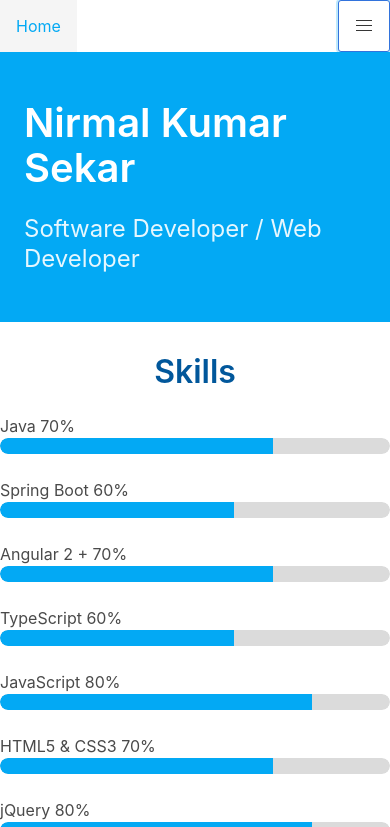
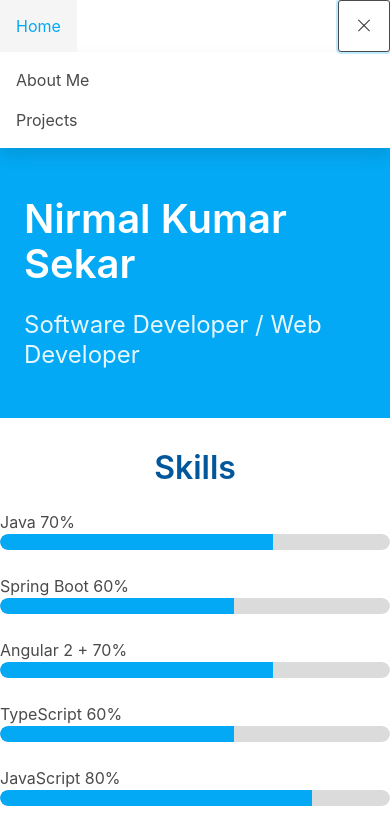
Before and after one commit to MosheMalatji/portfolio-with-bulma, a website: page index.html in a window 390 px wide. Both pictures are taken after a click on the button 364 px from the left and 26 px from the top of the page. Shown: the top 827 px of the page. Drawn offline with nearby package versions, Linux system fonts and the light colour scheme.

Commit message:
1.Added bulma navbar burger toggle 2.Added jquery

```diff
--- a/index.html
+++ b/index.html
@@ -7,6 +7,7 @@
   <meta name="viewport" content="width=device-width, initial-scale=1">
   <title>Nirmal Kumar Sekar</title>
   <link rel="stylesheet" href="css/main.css">
+  <script src="https://code.jquery.com/jquery-3.2.1.min.js"></script>
 </head>
 
 <body>
@@ -15,14 +16,14 @@
       <a class="navbar-item" href="#">Home
       </a>
 
-      <button class="button navbar-burger">
+      <button class="button navbar-burger" data-target="navMenu">
         <span></span>
         <span></span>
         <span></span>
       </button>
     </div>
 
-    <div class="navbar-menu">
+    <div class="navbar-menu" id="navMenu">
       <div class="navbar-start">
         <a class="navbar-item" href="#about-me">About Me
         </a>
--- a/lib/main.js
+++ b/lib/main.js
@@ -1,5 +1,16 @@
 'use strict';
 
-document.addEventListener('DOMContentLoaded', function () {
-  console.log('Hello Bulma!');
+//bulma navbar burgers toggle logic
+$(function () {
+    var $navbarBurgers = $('.navbar-burger');
+    if ($navbarBurgers.length > 0) {
+        $.each($navbarBurgers, function (i, val) {
+            $(val).on('click', function () {
+                var target = $(val).attr('data-target');
+                var navMenu = $('#' + target);
+                $(val).toggleClass('is-active');
+                $(navMenu).toggleClass('is-active');
+            });
+        });
+    }
 });
```
Also changed, not shown: _javascript/main.js (+13 -2 lines).
